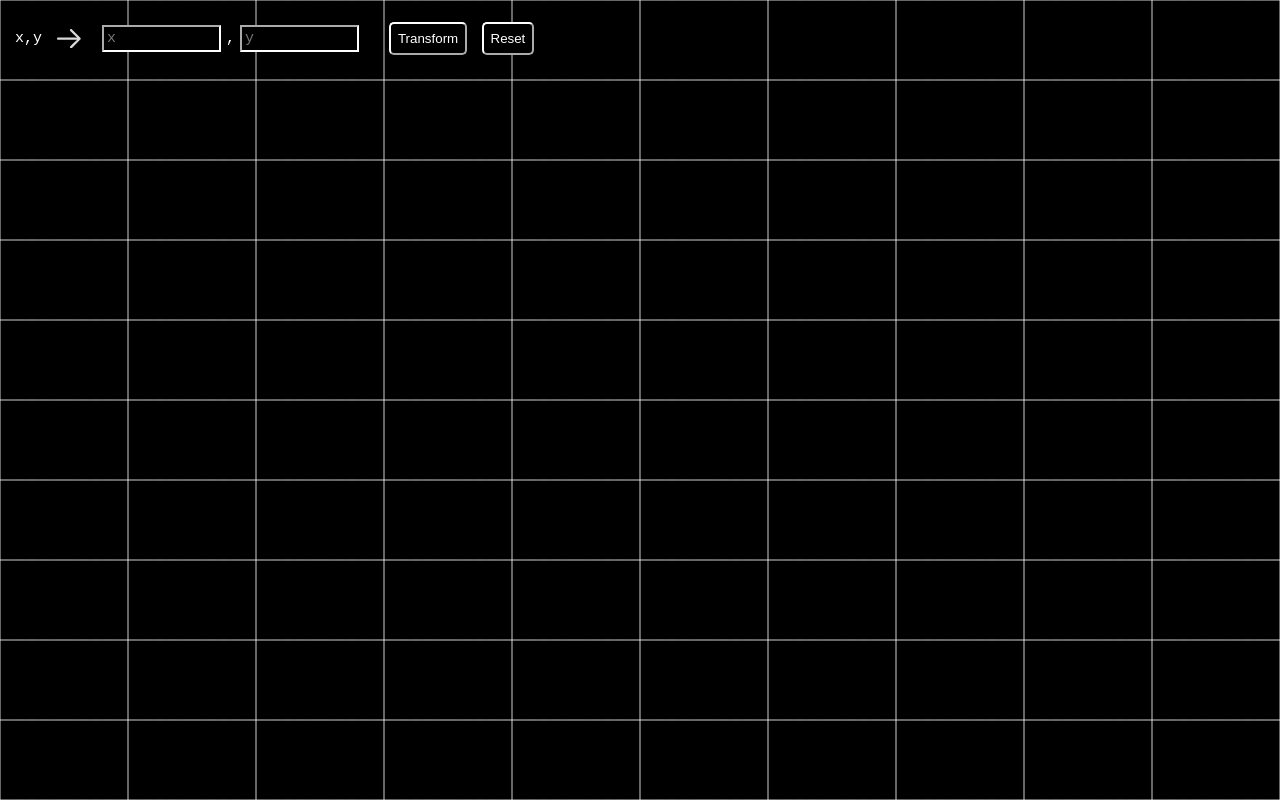
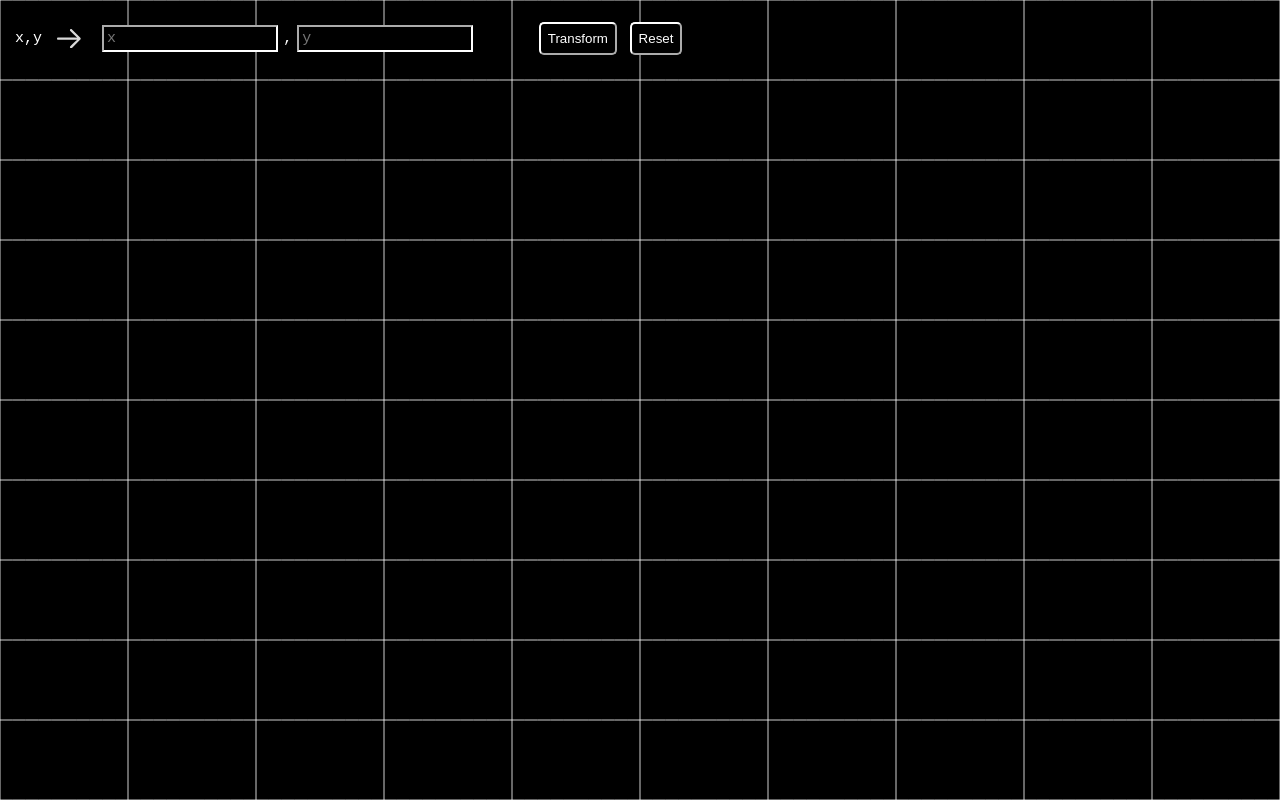
Before and after one commit to DmitriiPavlov/math_viz, a React (Vite) app in the folder transform_viz/: page / in a window 1280 px wide. Built offline with nearby package versions, Linux system fonts and the light colour scheme.

Commit message:
screen adaptivity

```diff
--- a/transform_viz/src/Input.module.css
+++ b/transform_viz/src/Input.module.css
@@ -19,7 +19,7 @@
     align-items: center;
     gap:5px;
     flex-grow: 0;
-    max-width:40%;
+    max-width:60%;
 }
 
 input{
@@ -39,6 +39,7 @@ button{
     border-color:white;
     border-radius:5px;
     padding:0.5em;
+    margin:0.5em;
 }
 
 button:hover{
--- a/transform_viz/src/Input.tsx
+++ b/transform_viz/src/Input.tsx
@@ -71,8 +71,10 @@ function Input({callback}:InputProps){
             <p>,</p>
             <input type="text" placeholder={"y"} onChange = {(e)=>{setY(e.target.value)}}></input>
         </div>
+        <div className={"buttons"}>
         <button onClick={()=>{clicked()}}>Transform</button>
         <button onClick={()=>{callback(processExpression("x"),processExpression("y"))}}>Reset</button>
+        </div>
         <p id="errormsg">{errormsg}</p>
         </div>
 
```
